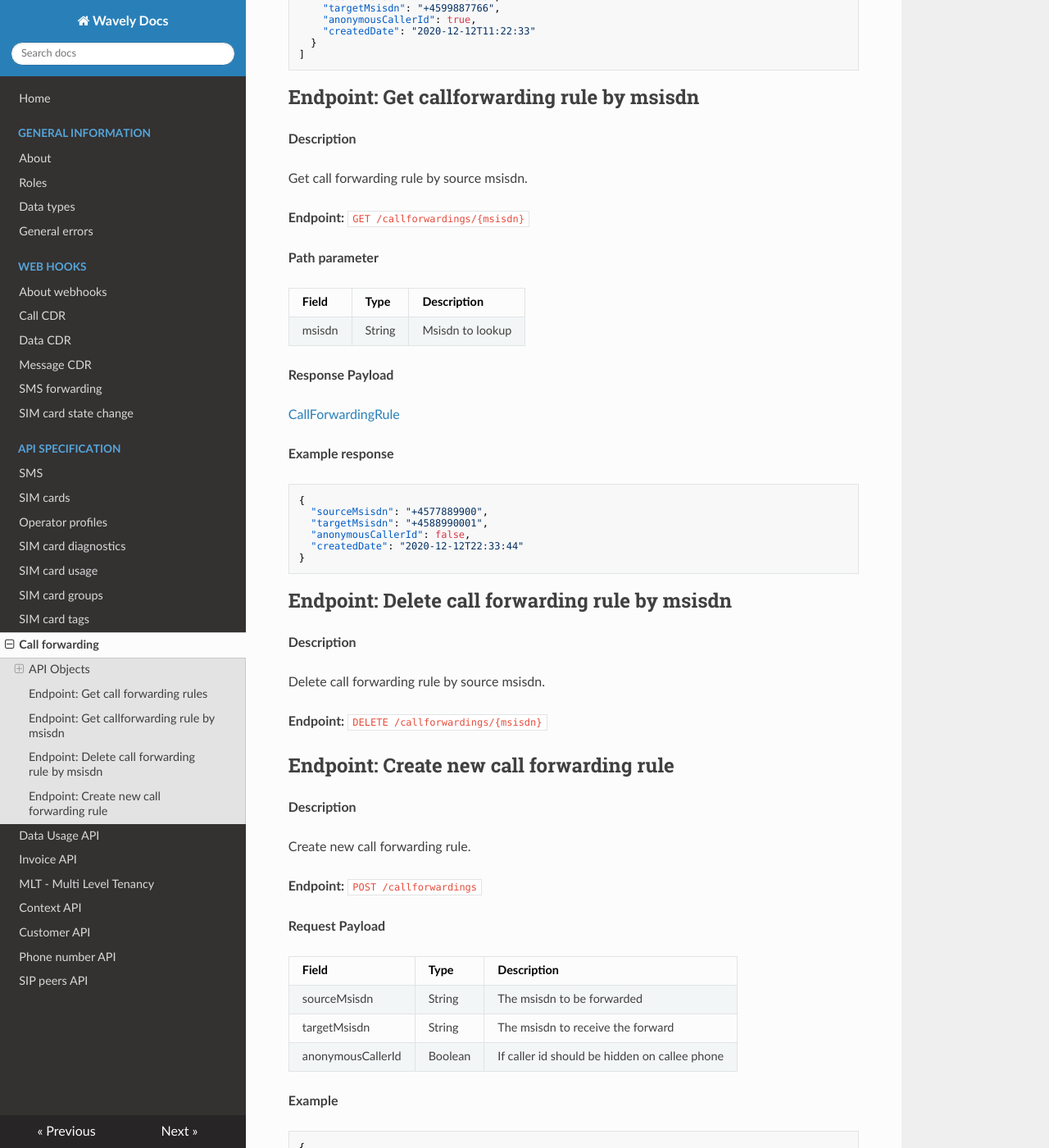
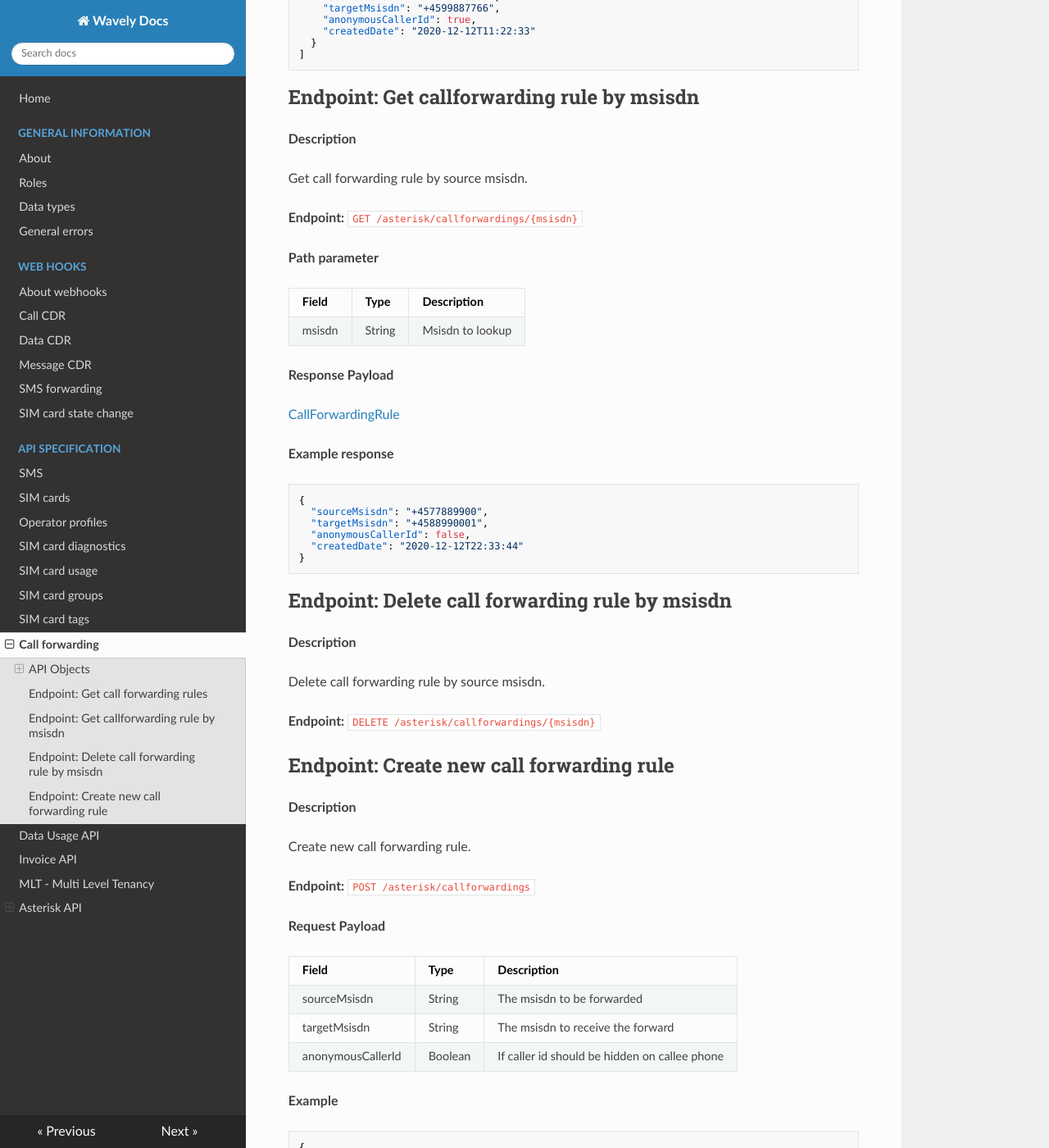
Before and after one commit to Wavelyio/wavely-docs, an MkDocs documentation site: the page built from docs/api/call-forward.md, in a window 1280 px wide and 1400 px high, scrolled down 1115 px. Shown: the whole window at 82% size. Built offline with MkDocs 1.6.1, drawn with Linux system fonts in a browser that asks for light colours; nearby versions of some CDN libraries; old or Windows-style settings are respelled for this version of MkDocs; some of the changed text lies outside the part shown.

```diff
--- a/docs/api/call-forward.md
+++ b/docs/api/call-forward.md
@@ -22,7 +22,7 @@ createdDate         | ISO 8601 DateTime UTC | Date when rule is created
 
 Get all call forwarding rules
 
-**Endpoint:** `GET /callforwardings`
+**Endpoint:** `GET /asterisk/callforwardings`
 
 **Response Payload**
 
@@ -53,7 +53,7 @@ List([CallForwardingRule](/api/call-forward/#callforwardingrule))
 
 Get call forwarding rule by source msisdn.
 
-**Endpoint:** `GET /callforwardings/{msisdn}`
+**Endpoint:** `GET /asterisk/callforwardings/{msisdn}`
 
 **Path parameter**
 
@@ -82,7 +82,7 @@ msisdn          | String        | Msisdn to lookup
 
 Delete call forwarding rule by source msisdn.
 
-**Endpoint:** `DELETE /callforwardings/{msisdn}`
+**Endpoint:** `DELETE /asterisk/callforwardings/{msisdn}`
 
 ## Endpoint: Create new call forwarding rule
 
@@ -90,7 +90,7 @@ Delete call forwarding rule by source msisdn.
 
 Create new call forwarding rule.
 
-**Endpoint:** `POST /callforwardings`
+**Endpoint:** `POST /asterisk/callforwardings`
 
 **Request Payload**
 
--- a/mkdocs.yml
+++ b/mkdocs.yml
@@ -39,7 +39,8 @@ pages:
       # This should be refactored after external APIs will be known
       # - Invite Owner API: 'api/invite-owner.md'
       - MLT - Multi Level Tenancy: 'api/mlt.md'
-      - Context API: 'api/context.md'
-      - Customer API: 'api/sub-account.md'
-      - Phone number API: 'api/phone-numbers-api.md'
-      - SIP peers API: 'api/sippeers-api.md'
+      - Asterisk API:
+        - Context API: 'api/context.md'
+        - Customer API: 'api/sub-account.md'
+        - Phone number API: 'api/phone-numbers-api.md'
+        - SIP peers API: 'api/sippeers-api.md'
```
Also changed, not shown: docs/api/context.md (+3 -3 lines), docs/api/phone-numbers-api.md (+3 -3 lines), docs/api/sippeers-api.md (+1 -1 lines), docs/api/sub-account.md (+1 -1 lines).
